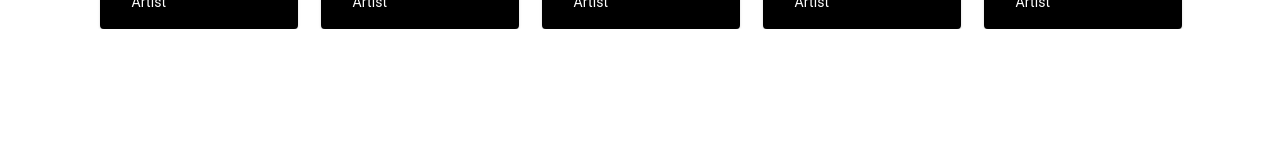
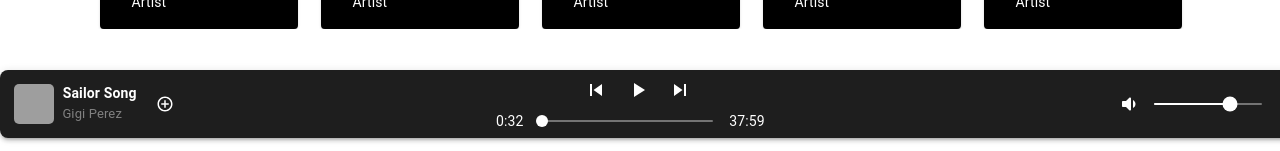
Before and after one commit to httgiang/music-streaming-platform-frontend, a React (Vite) app: page / in a window 1280 px wide. Shown: the part 662-813 px from the top of the page. Built offline with nearby package versions, Linux system fonts and the light colour scheme; grey boxes are pictures that could not be loaded.

Commit message:
ui/Playback Control

```diff
--- a/package.json
+++ b/package.json
@@ -26,6 +26,7 @@
     "react-slick": "^0.30.3",
     "react-toastify": "^11.0.5",
     "slick-carousel": "^1.8.1",
+    "yarn": "^1.22.22",
     "yup": "^1.6.1"
   },
   "devDependencies": {
--- /dev/null
+++ b/src/components/PlaybackControl.tsx
@@ -0,0 +1,131 @@
+import React, { useState } from "react";
+import { IconButton, Slider, Typography, Box, Stack, Tooltip } from "@mui/material";
+import { PlayArrow, Pause, SkipNext, SkipPrevious,VolumeUp,VolumeDown, VolumeDownRounded  } from "@mui/icons-material";
+import SailorSongPic from "@/assets/sailor-song.jpg";
+import AddCircleOutlineIcon from '@mui/icons-material/AddCircleOutline';
+
+
+
+
+const PlaybackControl: React.FC = ({  }) => {
+  const duration = 2311;
+  const [isPlaying, setIsPlaying] = useState(false);
+  const [position, setPosition] = React.useState(32);
+  const togglePlayPause = () => {
+    setIsPlaying((prev) => !prev);
+  };
+
+  const formatTime = (time: number) => {
+    const minutes = Math.floor(time / 60);
+    const seconds = Math.floor(time % 60);
+    return `${minutes}:${seconds.toString().padStart(2, "0")}`;
+  };
+
+  return (
+    <Box
+      display="flex"
+      alignItems="center"
+      justifyContent="space-between"
+      height="55px"
+      width="100%"
+      bgcolor="#1e1e1e"
+      color="white"
+      p={0.8}
+      borderRadius={2}
+      boxShadow={3}
+      position="fixed"
+      bottom={0}
+      left={0}
+    >
+      <Box flex={3} display="flex" alignItems="center" gap={1} ml={1}>
+        <img
+          src={SailorSongPic}
+          alt="Album Cover"
+          style={{ width: 40, height: 40, borderRadius: 5 }}
+        />
+        <Box>
+          <Typography variant="body2" fontWeight="bold">
+            Sailor Song
+          </Typography>
+            <Typography variant="subtitle1" color="gray" fontSize="small" marginRight="15px" >
+            Gigi Perez
+            </Typography>
+        </Box>
+
+        <Box>
+        <Tooltip  title={
+    <span style={{ fontSize: "16px" }}>Add to favorite</span>
+  }
+  componentsProps={{
+    tooltip: { sx: { backgroundColor: "gray" } },
+    popper: { modifiers: [{ name: "offset", options: { offset: [0, -8] } }] }
+  }}
+  placement="top"
+  >
+  <IconButton color="inherit">
+    <AddCircleOutlineIcon sx={{ height: "18px" }} />
+  </IconButton>
+</Tooltip>
+        </Box>
+      </Box>
+      <Box flex={7} display="flex" flexDirection="column" alignItems="center" >
+         <Box display="flex" alignItems="center" gap={1}>
+           <IconButton color="inherit" size="small">
+            <SkipPrevious />
+         </IconButton>
+          <IconButton color="inherit" onClick={togglePlayPause} size="small">
+          {isPlaying ? <Pause /> : <PlayArrow />}
+          </IconButton>
+        <IconButton color="inherit" size="small">
+          <SkipNext />
+        </IconButton>
+      </Box>
+
+      <Box display="flex" alignItems="center" width="40%" mr={2}>
+        <Typography variant="body2">{formatTime(position)}</Typography>
+        <Slider
+          value={position}
+          min={0}
+          step={1}
+          max={duration}
+          onChange={(_, value) => setPosition(value as number)}
+          sx={{ mx: 2, flexGrow: 1, color: "white" }} size="small" />
+        <Typography variant="body2">{formatTime(duration-position)}</Typography>
+      </Box>
+      </Box>
+
+
+      <Box flex={3} display="flex" alignItems="center" justifyContent="flex-end" gap={1} mr={3}>
+      <Box sx={{ width: 150 }} >
+      <Stack spacing={1} direction="row" sx={{ alignItems: 'center' }}>
+        <IconButton color="inherit" size="small">
+        <VolumeDownRounded />
+        </IconButton>
+        <Slider
+          size="small"
+          defaultValue={70}
+          aria-label="Small"
+          valueLabelDisplay="auto"
+          color="secondary"
+          sx={() => ({
+            color: 'white',
+            '& .MuiSlider-track': {
+              border: 'none',
+            },  '& .MuiSlider-thumb': {
+              width: 15,
+              height: 15,
+              backgroundColor: '#fff',
+              '&:hover, &.Mui-focusVisible, &.Mui-active': {
+                boxShadow: 'none',
+              },
+            },
+          })}
+        />
+      </Stack>
+    </Box>
+      </Box>
+    </Box>
+  );
+};
+
+export default PlaybackControl;
--- a/src/layouts/HomeLayout.tsx
+++ b/src/layouts/HomeLayout.tsx
@@ -1,6 +1,7 @@
 import NavBar from "@/components/nav-bar/NavBar";
 import { Outlet } from "react-router-dom";
 import { Container } from "@mui/material";
+import PlaybackControl from "@/components/PlaybackControl";
 
 const HomeLayout = () => {
   return (
@@ -12,6 +13,7 @@ const HomeLayout = () => {
         }}
       >
         <Outlet />
+        <PlaybackControl />
       </Container>
     </Container>
   );
```
Also changed, not shown: 2 other files (tests, documents, lock files or other folders).
